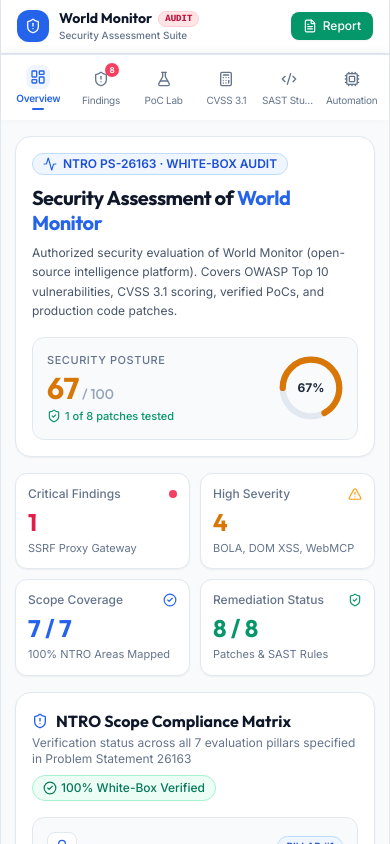
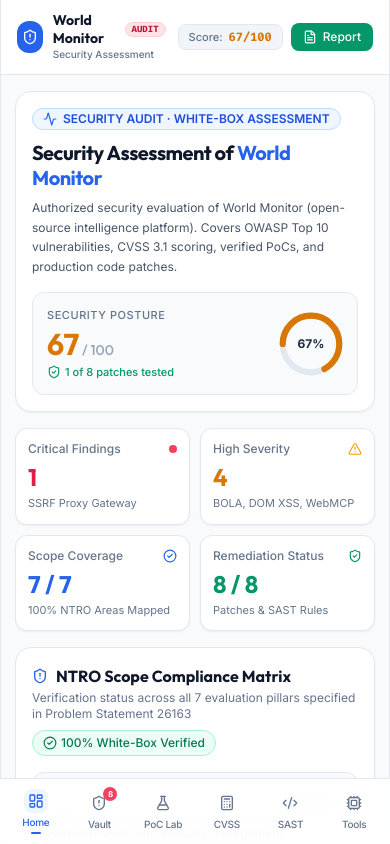
Before and after one commit to yuvaadhika/SECURITY-ASSESSMENT, a React (Vite) app: page / in a window 390 px wide. Shown: the top 844 px of the page. Built offline with nearby package versions, Linux system fonts and the light colour scheme.

Commit message:
style: optimize mobile Android alignment, clean bottom nav spacing, and add safe bottom padding

```diff
--- a/src/App.tsx
+++ b/src/App.tsx
@@ -63,7 +63,7 @@
         />
 
         {/* Main Content Area */}
-        <main className="flex-1 w-full max-w-7xl mx-auto px-3.5 sm:px-6 py-4 sm:py-6">
+        <main className="flex-1 w-full max-w-7xl mx-auto px-3.5 sm:px-6 py-4 sm:py-6 pb-24">
           {activeTab === 'dashboard' && (
             <ExecutiveDashboard
               vulnerabilities={WORLD_MONITOR_VULNERABILITIES}
--- a/src/components/ExecutiveDashboard.tsx
+++ b/src/components/ExecutiveDashboard.tsx
@@ -59,7 +59,7 @@
           <div className="space-y-2 max-w-2xl">
             <div className="inline-flex items-center gap-1.5 px-2.5 py-0.5 rounded-full bg-blue-50 border border-blue-200 text-blue-700 text-xs font-semibold">
               <Activity className="w-3.5 h-3.5 text-blue-600" />
-              <span>NTRO PS-26163 · WHITE-BOX AUDIT</span>
+              <span>SECURITY AUDIT · WHITE-BOX ASSESSMENT</span>
             </div>
 
             <h1 className="text-xl sm:text-2xl md:text-3xl font-display font-bold text-slate-900 tracking-tight leading-tight">
--- a/src/components/Navbar.tsx
+++ b/src/components/Navbar.tsx
@@ -7,9 +7,7 @@
   Code2,
   FlaskConical,
   Cpu,
-  ExternalLink,
   ShieldCheck,
-  Zap,
   LayoutDashboard
 } from 'lucide-react';
 
@@ -31,26 +29,25 @@
   totalCount
 }) => {
   const navItems = [
-    { id: 'dashboard', label: 'Overview', icon: LayoutDashboard },
-    { id: 'vault', label: 'Findings', icon: ShieldAlert, badge: `${totalCount}` },
+    { id: 'dashboard', label: 'Home', icon: LayoutDashboard },
+    { id: 'vault', label: 'Vault', icon: ShieldAlert, badge: `${totalCount}` },
     { id: 'sandbox', label: 'PoC Lab', icon: FlaskConical },
-    { id: 'cvss', label: 'CVSS 3.1', icon: Calculator },
-    { id: 'sast', label: 'SAST Studio', icon: Code2 },
-    { id: 'toolchain', label: 'Automation', icon: Cpu },
+    { id: 'cvss', label: 'CVSS', icon: Calculator },
+    { id: 'sast', label: 'SAST', icon: Code2 },
+    { id: 'toolchain', label: 'Tools', icon: Cpu },
   ];
 
   return (
     <>
-      {/* Clean Top App Header (No PS Number Banner) */}
-      <header className="sticky top-0 z-40 bg-white/95 backdrop-blur-md border-b border-slate-200 shadow-soft-sm">
-        {/* Main Header Action Area */}
-        <div className="px-4 py-2.5 flex items-center justify-between gap-2">
+      {/* Clean Top App Header */}
+      <header className="sticky top-0 z-40 bg-white/95 backdrop-blur-md border-b border-slate-200">
+        <div className="px-4 py-3 flex items-center justify-between gap-3">
           {/* Logo & Brand */}
           <div
             onClick={() => setActiveTab('dashboard')}
             className="flex items-center gap-2.5 cursor-pointer"
           >
-            <div className="w-8 h-8 rounded-xl bg-blue-600 text-white flex items-center justify-center font-bold shadow-sm">
+            <div className="w-8 h-8 rounded-xl bg-blue-600 text-white flex items-center justify-center font-bold shadow-xs">
               <ShieldAlert className="w-4 h-4" />
             </div>
             <div>
@@ -63,14 +60,14 @@
                 </span>
               </div>
               <p className="text-[10px] text-slate-500 font-medium">
-                Security Assessment Suite
+                Security Assessment
               </p>
             </div>
           </div>
 
           {/* Header Score & Action Button */}
           <div className="flex items-center gap-2">
-            <div className="hidden sm:flex items-center gap-1.5 px-2.5 py-1 rounded-lg bg-slate-100 border border-slate-200 text-xs">
+            <div className="flex items-center gap-1.5 px-2.5 py-1 rounded-lg bg-slate-100 border border-slate-200 text-xs">
               <span className="text-slate-500 font-medium text-[11px]">Score:</span>
               <span className={`font-bold font-mono ${
                 securityScore >= 80 ? 'text-emerald-600' : securityScore >= 60 ? 'text-amber-600' : 'text-rose-600'
@@ -81,7 +78,7 @@
 
             <button
               onClick={onOpenReport}
-              className="flex items-center gap-1.5 bg-emerald-600 hover:bg-emerald-700 active:bg-emerald-800 text-white font-medium text-xs px-3 py-1.5 rounded-lg shadow-sm transition-all"
+              className="flex items-center gap-1.5 bg-emerald-600 hover:bg-emerald-700 active:bg-emerald-800 text-white font-medium text-xs px-3 py-1.5 rounded-lg shadow-xs transition-all"
             >
               <FileText className="w-3.5 h-3.5" />
               <span>Report</span>
@@ -89,7 +86,7 @@
           </div>
         </div>
 
-        {/* Desktop / Tablet Horizontal Navigation (when viewed in Full Screen mode) */}
+        {/* Desktop / Tablet Horizontal Navigation */}
         <nav className="hidden lg:flex items-center gap-1 px-4 py-1.5 border-t border-slate-100 bg-slate-50/50">
           {navItems.map((item) => {
             const Icon = item.icon;
@@ -100,7 +97,7 @@
                 onClick={() => setActiveTab(item.id)}
                 className={`flex items-center gap-2 px-3 py-1.5 rounded-lg text-xs font-medium transition-all ${
                   isActive
-                    ? 'bg-blue-50 text-blue-700 border border-blue-200 shadow-soft-sm font-semibold'
+                    ? 'bg-blue-50 text-blue-700 border border-blue-200 font-semibold shadow-2xs'
                     : 'text-slate-600 hover:text-slate-900 hover:bg-slate-100'
                 }`}
               >
@@ -119,9 +116,9 @@
         </nav>
       </header>
 
-      {/* Android Mobile Bottom Navigation Bar */}
-      <div className="sticky bottom-0 z-40 bg-white/95 backdrop-blur-md border-t border-slate-200 shadow-[0_-2px_10px_rgba(0,0,0,0.05)] px-2 py-1.5">
-        <div className="grid grid-cols-6 gap-1 max-w-lg mx-auto">
+      {/* Android Mobile Bottom Navigation Bar (Ultra-Clean Spacing) */}
+      <div className="fixed bottom-0 left-0 right-0 z-40 bg-white/95 backdrop-blur-md border-t border-slate-200 shadow-lg">
+        <div className="max-w-[440px] md:max-w-lg mx-auto grid grid-cols-6 py-1.5 px-1">
           {navItems.map((item) => {
             const Icon = item.icon;
             const isActive = activeTab === item.id;
@@ -129,7 +126,7 @@
               <button
                 key={item.id}
                 onClick={() => setActiveTab(item.id)}
-                className={`flex flex-col items-center justify-center py-1 px-1 rounded-xl transition-all relative ${
+                className={`flex flex-col items-center justify-center py-1 transition-all relative ${
                   isActive
                     ? 'text-blue-600 font-semibold'
                     : 'text-slate-500 hover:text-slate-800'
@@ -145,11 +142,11 @@
                     </span>
                   )}
                 </div>
-                <span className="text-[10px] mt-0.5 tracking-tight truncate max-w-[54px]">
+                <span className="text-[10px] mt-0.5 tracking-tight font-medium">
                   {item.label}
                 </span>
                 {isActive && (
-                  <span className="w-3 h-0.5 bg-blue-600 rounded-full mt-0.5" />
+                  <span className="w-2.5 h-0.5 bg-blue-600 rounded-full mt-0.5" />
                 )}
               </button>
             );
```
